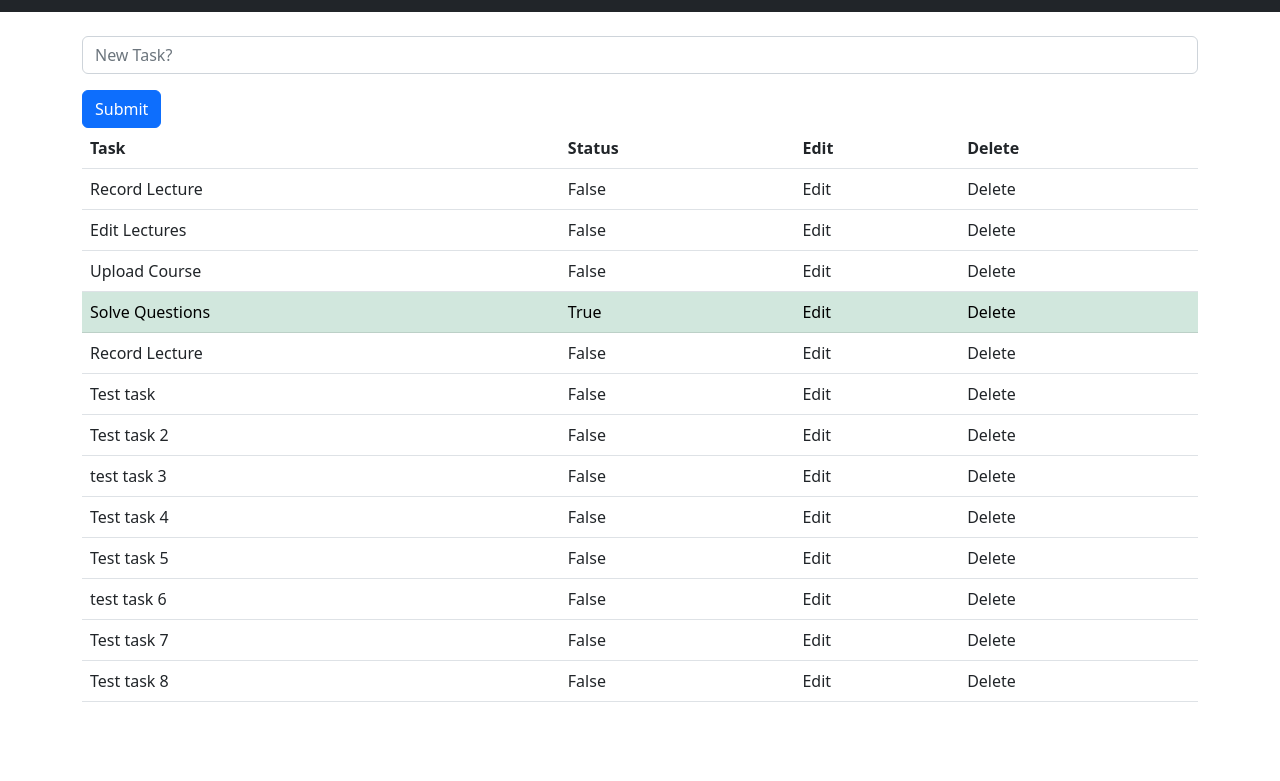
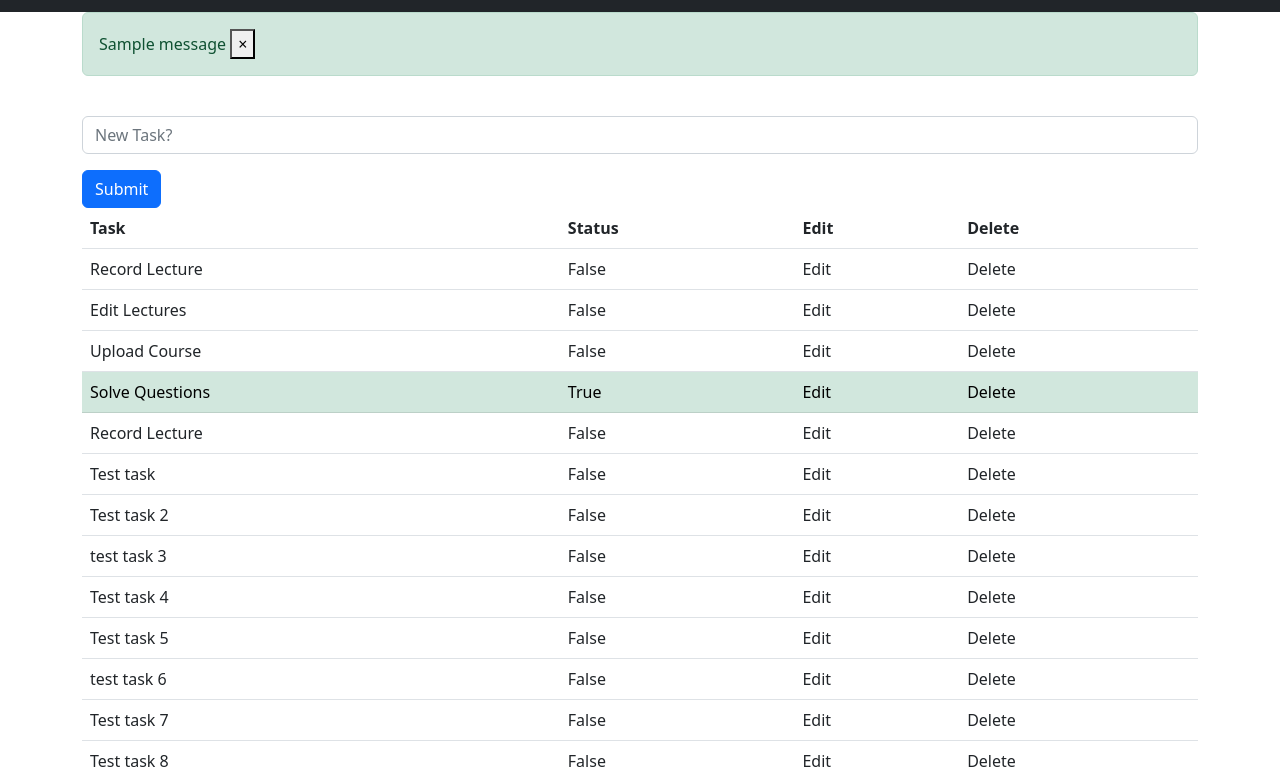
Before and after one commit to joybh98/taskmate, a Django app: page /task/ in a window 1280 px wide. Shown: the part 324-1105 px from the top of the page. Before the commit the page ends 1026 px from the top, so only its background shows below. Run offline with Django 4.2, Linux system fonts and the light colour scheme; data comes from the database, SQL or seed files in the repository; both versions use the stored data as it was after the commit; one stand-in notice (Sample message) is shown.

Commit message:
added alert and remove alert functionality

```diff
--- a/taskmate/todolist/templates/todolist.html
+++ b/taskmate/todolist/templates/todolist.html
@@ -5,7 +5,17 @@
 {% endblock title %}
 
 {% block content %}
-      <div class="container">
+      <div class="container" role="alert">
+        {% if messages %}
+            {% for message in messages %}
+            <div class="alert alert-success alert-dismissible fade show" role="alert">
+                {{ message }}
+                <button type="button" class="close" data-dimiss="alert" aria-label="Close">
+                    <span aria-hidden="true">&times;</span>
+                </button>
+            </div>
+            {% endfor %}
+        {% endif %}
       </br>
         <form method="POST">
             {% csrf_token %}
@@ -20,6 +30,7 @@
             <th scope="col">Status</th>
             <th scope="col">Edit</th>
             <th scope="col">Delete</th>
+            {% if all_tasks %}
                 {% for obj in all_tasks %}
                     {% if obj.done %}
                         <tr class="table-success">
@@ -37,6 +48,7 @@
                         </tr>
                     {% endif %}
                 {% endfor %}
+            {% endif %}
         </table>
     </div>
 {% endblock content %}
--- a/taskmate/todolist/views.py
+++ b/taskmate/todolist/views.py
@@ -4,6 +4,7 @@ from django.shortcuts import render,redirect
 from django.http import HttpResponse
 from todolist.models import TaskList
 from todolist.forms import TaskForm
+from django.contrib import messages
 
 # Create your views here.
 
@@ -13,6 +14,7 @@ def todolist(request):
         form=TaskForm(request.POST or None)
         if form.is_valid():
             form.save()
+        messages.success(request,("New Task Added!"))
         return redirect('todolist')
     else:
         # get all the objects of this class i.e tasks and done status
```
Also changed, not shown: taskmate/db.sqlite3. Lines whose indentation alone changed are shown as unchanged.
